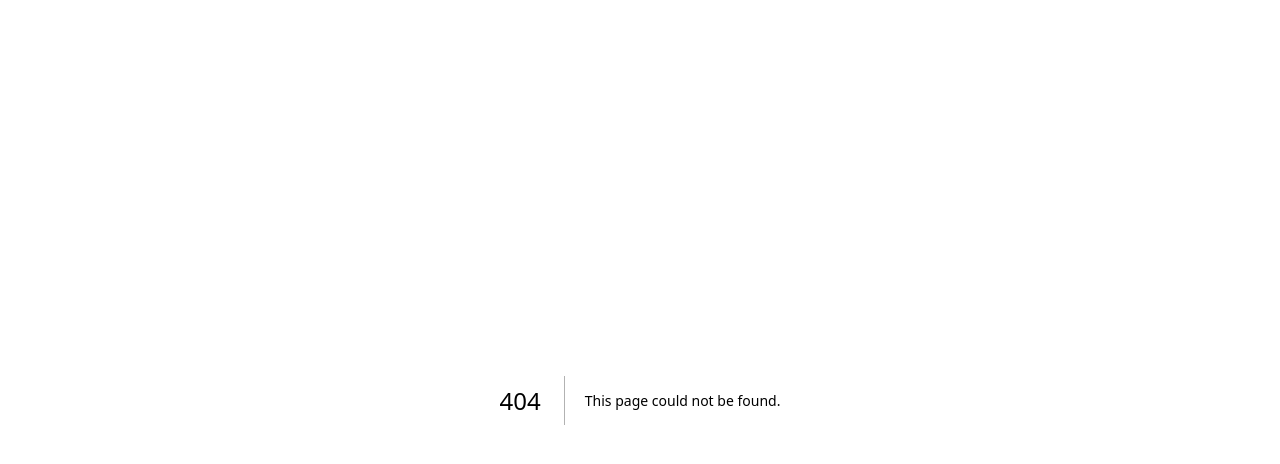
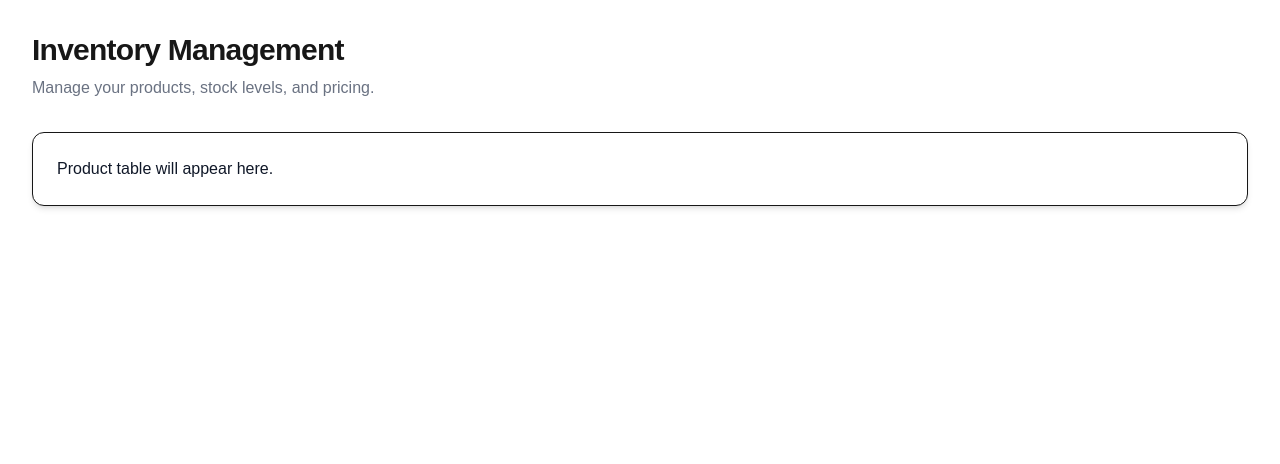
Before and after one commit to Griffinsshem/premium-pos, a Next.js app in the folder frontend/: page /inventory in a window 1280 px wide. Before the commit this address had no page. Shown: the top 464 px of the page. Built offline with nearby package versions, Linux system fonts and the light colour scheme.

Commit message:
feat(ui): build  inventory page scaffold

```diff
--- /dev/null
+++ b/frontend/src/app/inventory/page.tsx
@@ -0,0 +1,18 @@
+export default function InventoryPage() {
+  return (
+    <div className="p-8 space-y-8">
+      <div>
+        <h1 className="text-3xl font-bold tracking-tight">Inventory Management</h1>
+        <p className="text-gray-500 mt-2">
+          Manage your products, stock levels, and pricing.
+        </p>
+      </div>
+
+      <div className="bg-white shadow-md rounded-xl p-6 border">
+        <p className="text-gray-900">
+          Product table will appear here.
+        </p>
+      </div>
+    </div>
+  );
+}
```
